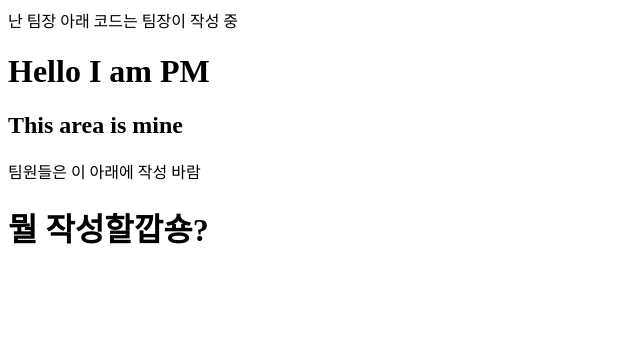
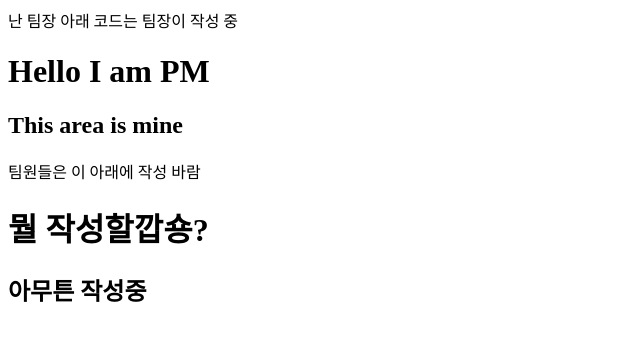
Before and after one commit to ThisGrDn/Git_project, a plain HTML site: page index.html in a window 1280 px wide. Shown: the whole page, without its empty margins (0-640 px from the left). Drawn offline with Linux system fonts and the light colour scheme.

Commit message:
student1 first commit

```diff
--- a/index.html
+++ b/index.html
@@ -12,5 +12,6 @@
 
             팀원들은 이 아래에 작성 바람
             <h1>뭘 작성할깝숑?</h1>
+            <h2> 아무튼 작성중</h2>
         </body>
      </html>
```
